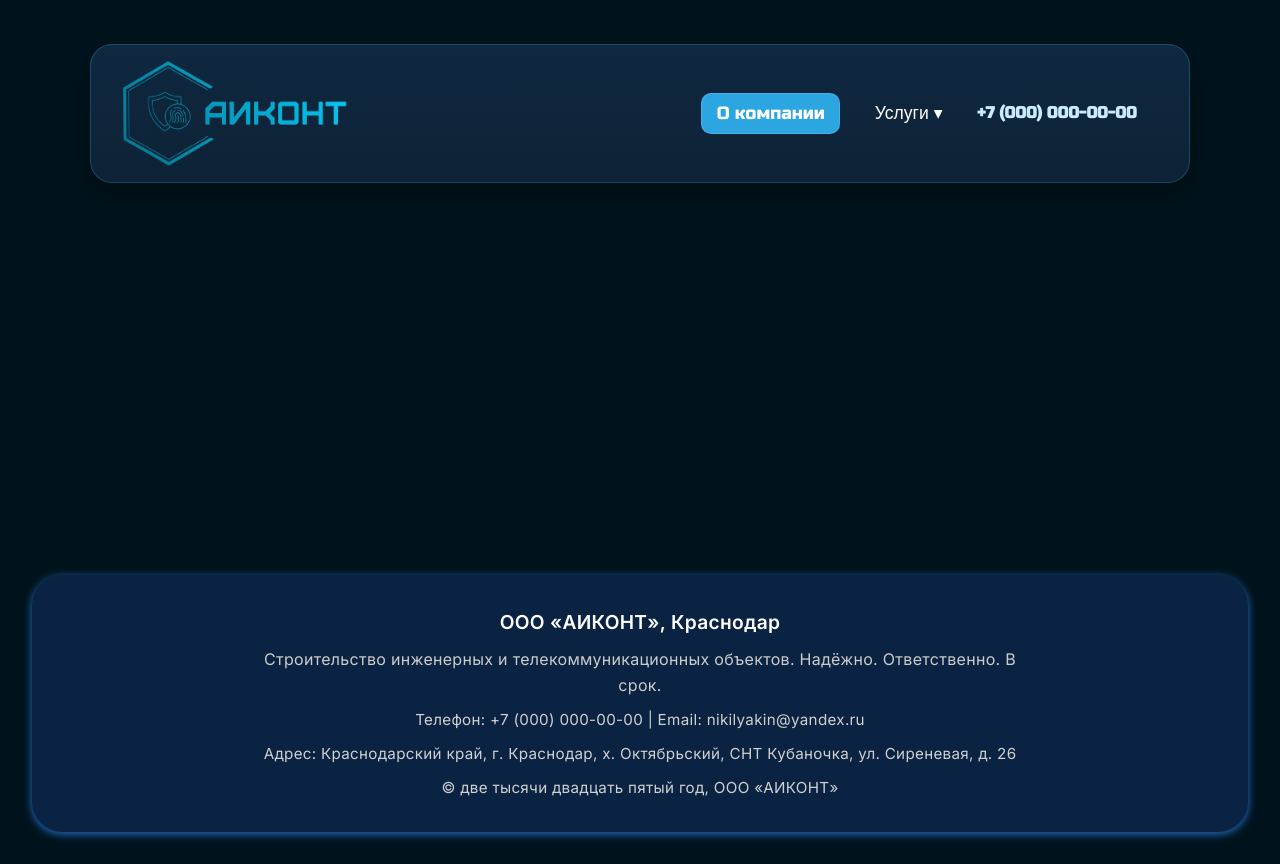
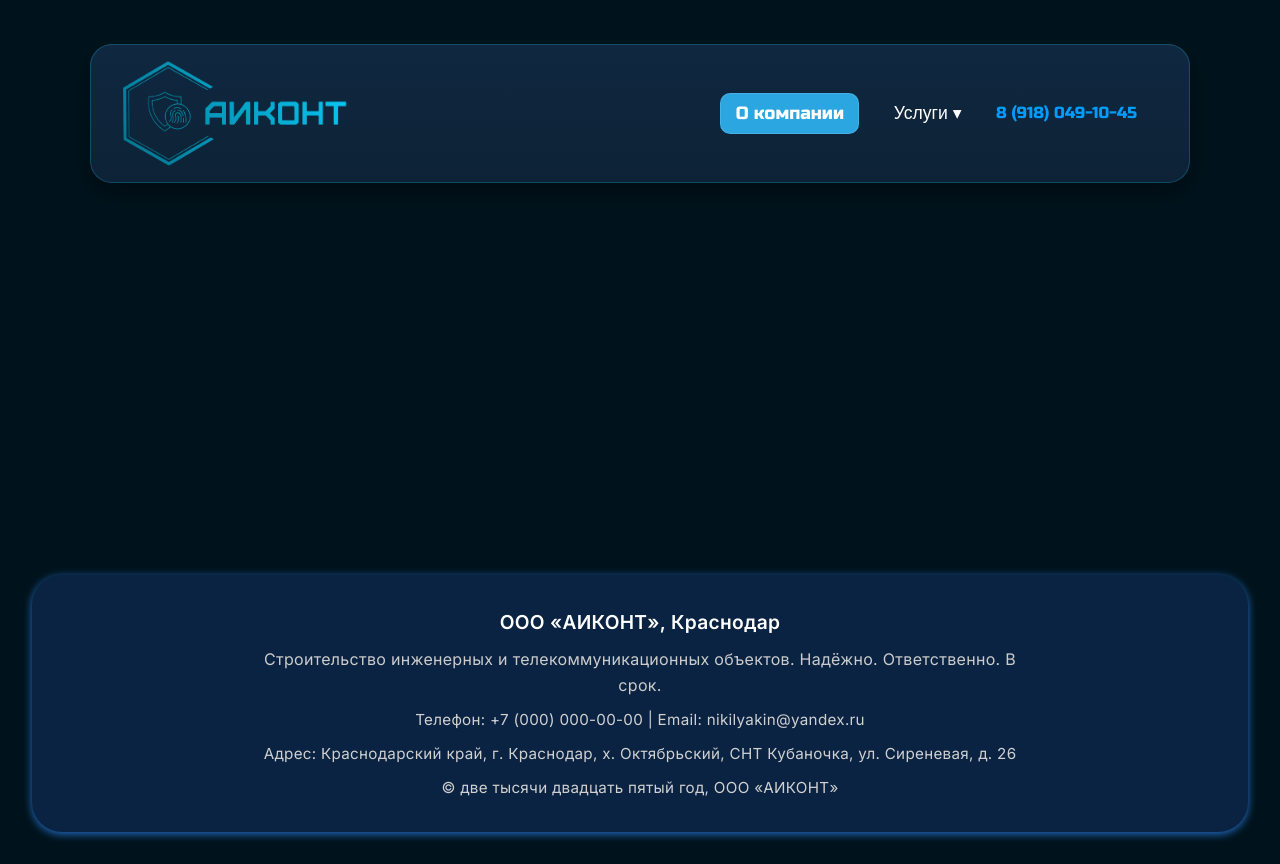
Before and after one commit to KristinaR-design/Aicont-Company, a React (Vite) app: page /42-99 in a window 1280 px wide. Built offline with nearby package versions, Linux system fonts and the light colour scheme.

Commit message:
fix: update contact numbers in Header component and adjust styles for better visibility

```diff
--- a/src/components/Header.jsx
+++ b/src/components/Header.jsx
@@ -87,7 +87,7 @@ export default function Header() {
                     )}
                 </div>
 
-                <div className="contacts">+7 (000) 000-00-00</div>
+                <div className="contacts">8 (918) 049-10-45</div>
 
                 {/* <div className="cta-wrapper">
                     <Link to="/application" className={`nav-link ${location.pathname === '/application' ? 'active' : ''}`}>
@@ -122,7 +122,7 @@ export default function Header() {
                         ))}
                     </div>
 
-                    <div className="mobile-contacts">+7 (000) 000-00-00</div>
+                    <div className="mobile-contacts">8 (918) 049-10-45</div>
                     {/* <Link to="/application" className="cta-button" onClick={() => setIsMobileMenuOpen(false)}>
                         Оставить заявку
                     </Link> */}
--- a/src/components/Header.scss
+++ b/src/components/Header.scss
@@ -71,7 +71,7 @@ $border-radius: 10px;
   }
 
   .contacts{
-    color: #c9eaff; font-weight: 800; white-space: nowrap;
+    color: #009dff; font-weight: 1000px;
   }
 
   .cta-wrapper{ margin-left: .25rem; }
@@ -186,6 +186,7 @@ $border-radius: 10px;
   font-weight: 600;
   margin-bottom: 8px;
   letter-spacing: .2px;
+  color: #dfdfdf;
 }
 
 .services-popover-list {
```
